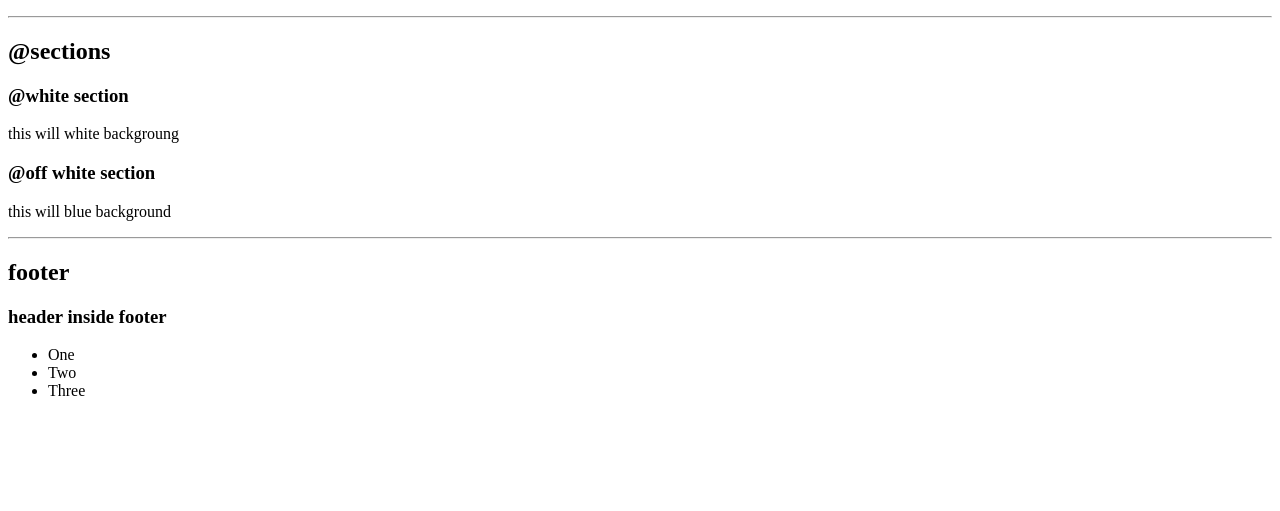
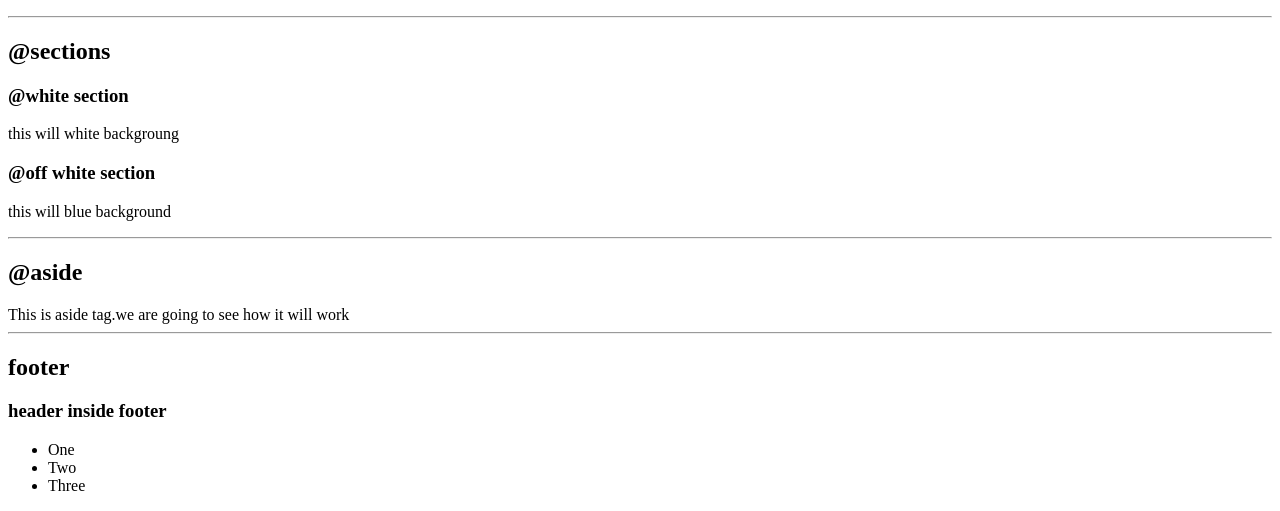
Before and after one commit to AyushKumawat11/Ayushkumawat-Resume, a plain HTML site: page index.html in a window 1280 px wide. Shown: the part 1653-2164 px from the top of the page. Before the commit the page ends 2069 px from the top, so only its background shows below. Drawn offline with Linux system fonts and the light colour scheme.

Commit message:
added aside tag

```diff
--- a/index.html
+++ b/index.html
@@ -90,6 +90,10 @@
     </section>
     <hr>
 
+    <h2>@aside</h2>
+    <aside>This is aside tag.we are going to see how it will work</aside>
+    <hr>
+
     <h2>footer</h2>
     <h3>header inside footer</h3>
     <footer>
```
Also changed, not shown: images/javascript.svg (added).
